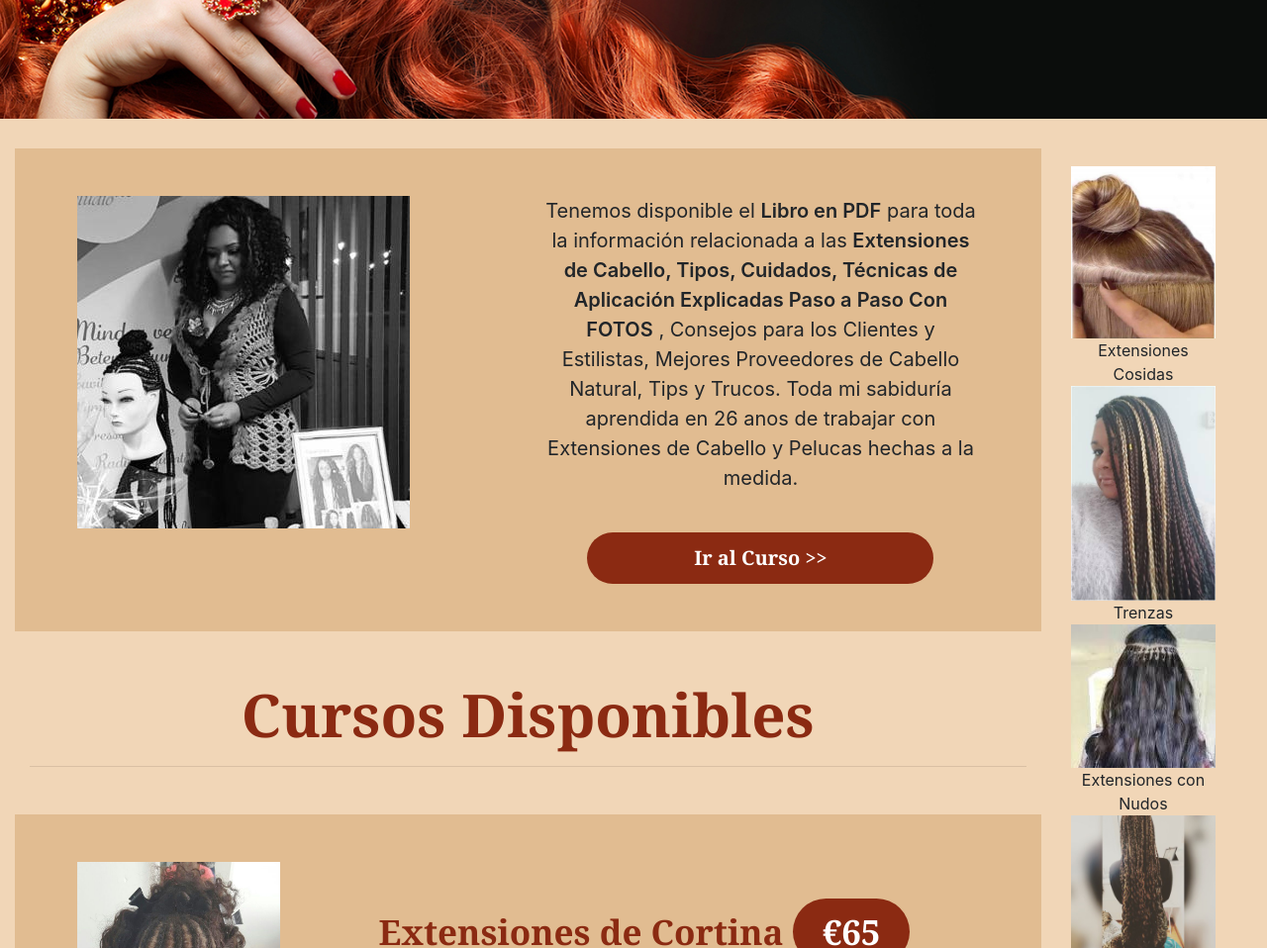
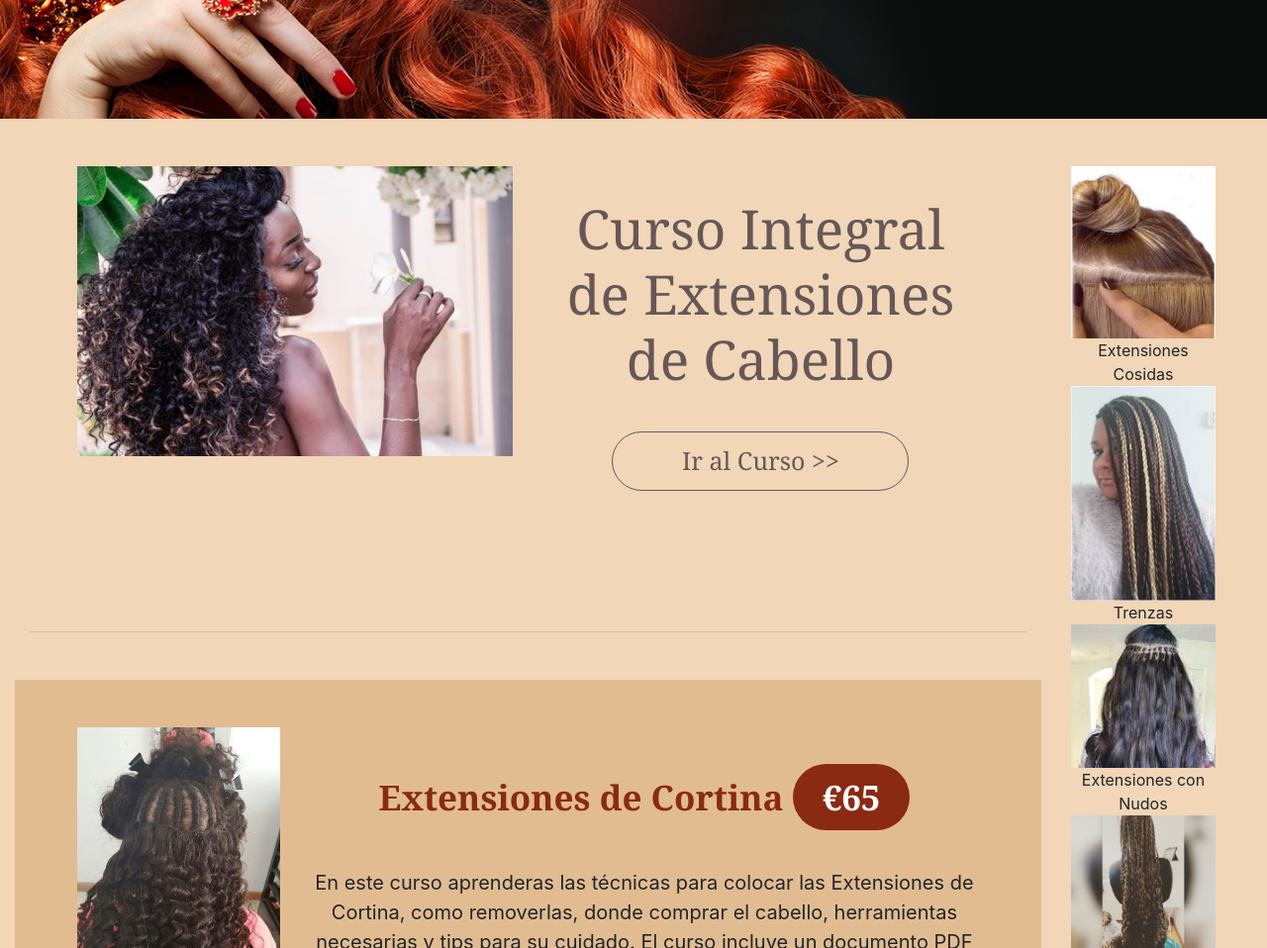
Before and after one commit to isaryaime19/isa-academy, a plain HTML site: page index.html in a window 1280 px wide. Shown: the part 480-1438 px from the top of the page at 99% size. Drawn offline with nearby package versions, Linux system fonts and the light colour scheme.

Commit message:
Update Colors
Image changes and colors

```diff
--- a/index.html
+++ b/index.html
@@ -73,14 +73,14 @@
       <div class="row">
           <div class="col-md-10">
             <div class="container">
-                <div class="row card1 p-5">
+                <div class="row p-5">
                     <div class="col-md-6">
-                        <img src="/img/work.jpg" alt="Cursos de extensiones" class="img-fluid">
+                        <img src="/img/c-3.jpeg" alt="Cursos de extensiones" class="img-fluid">
                     </div>
-                    <div class="col-md-6 text-center">
-                        <p>Tenemos disponible el <span class="libro">Libro en PDF</span>  para toda la información relacionada a las <span class="libro">Extensiones de Cabello, Tipos, Cuidados, Técnicas de Aplicación Explicadas Paso a Paso Con FOTOS</span> , Consejos para los Clientes y Estilistas, Mejores Proveedores de Cabello Natural, Tips y Trucos. Toda mi sabiduría aprendida en 26 anos de trabajar con Extensiones de Cabello y Pelucas hechas a la medida.</p>
+                    <div class="col-md-6 text-center first">
+                        <h2>Curso Integral de Extensiones de Cabello</h2>
                         <div class="buttons">
-                           <a href="#Contacto" class="btn btnlight">Ir al Curso >></a>
+                           <a href="#Contacto" class="btn btn-outline-light">Ir al Curso >></a>
                        </div>
                     </div>
                 </div>
@@ -89,7 +89,7 @@
 
            <div class="container pt-5 text-center titulos" id="Servicios">
                <!--servicios-->
-               <h2>Cursos Disponibles</h2>
+               <!-- <h2>Cursos Disponibles</h2> -->
                <hr>
 
                    <div class="row card1 p-5 mt-5" > <!-- Inicio servicio -->
--- a/style.css
+++ b/style.css
@@ -10,6 +10,7 @@
     --secundary-color: #e1bc91;
     --thirty-color: #f1d6b7;
     --primary-btn-color:#8b2a12;
+    --rb-color: rgb(102, 88, 88);
 }
 
 header {
@@ -35,6 +36,17 @@ header {
     width: 80%;
     text-align: center;
 }
+
+.first {
+    color: rgb(102, 88, 88);
+    font-family: var(--ff--primary);
+    padding: 30px;
+}
+
+.first h2 {
+    font-size: 55px;
+}
+
 
 .card1{
     margin-top: 30px;
@@ -171,11 +183,13 @@ nav li :hover {
 }
 
 .buttons .btn-outline-light {
-    font-family:var(--ff-secundary);
+    font-family:var(--ff--primary);
     font-size: 25px;
     width: 300px;
     padding: 10px;
     border-radius: 30px;
+    border-color: var(--rb-color);
+    color: var(--rb-color);
 }
 
 .buttons .btt{
```
Also changed, not shown: img/c-3.jpeg (added).
